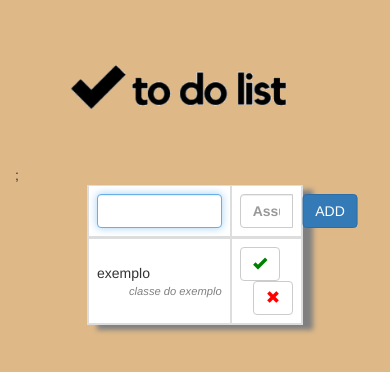
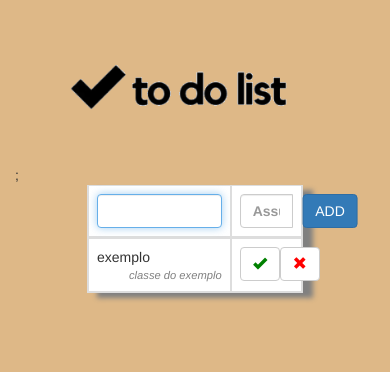
Before and after one commit to Jjoclas/to-do-list, a plain HTML site: page index.html in a window 390 px wide. Drawn offline with nearby package versions, Linux system fonts and the light colour scheme.

Commit message:
bug do btn remover parcialmente resolvido

```diff
--- a/css/index.css
+++ b/css/index.css
@@ -50,5 +50,7 @@
     #myInput{
         width: 100%;
     }
-
+    .btn-remove{
+        position: absolute;
+    }
 }
```
